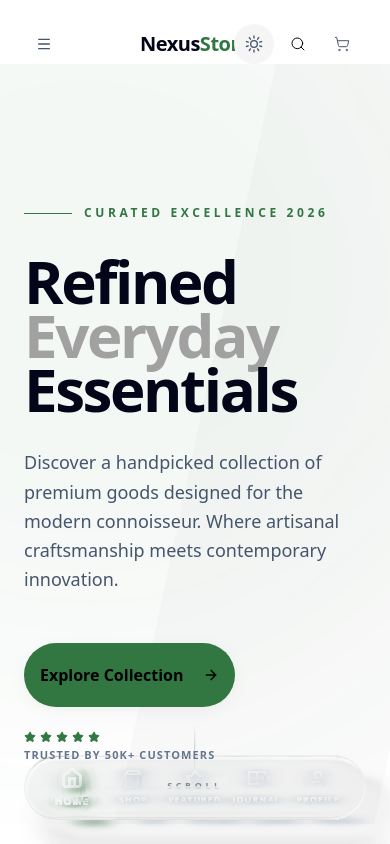
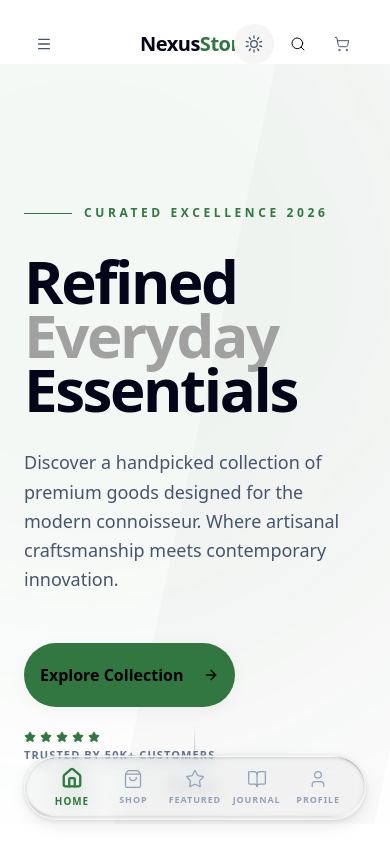
Before and after one commit to adhivedhanlr-maker/E-commerce, a Next.js app in the folder frontend/: page / in a window 390 px wide. Shown: the top 844 px of the page. Built offline with nearby package versions, Linux system fonts and the light colour scheme.

Commit message:
Revert "feat: improve mobile header with hamburger menu and refractive liquid glass effect for BottomNav"
This reverts commit 4f20deb150c75d6bf0c3714f9b7833a9f34a208a.

```diff
--- a/frontend/src/app/globals.css
+++ b/frontend/src/app/globals.css
@@ -229,21 +229,20 @@ html.dim {
 /* Main pill container utility and theme switcher base */
 .liquid-glass,
 .theme-switcher:not(.no-glass) {
-  background-color: color-mix(in srgb, var(--c-glass) 15%, transparent);
-  backdrop-filter: blur(20px) saturate(180%);
-  -webkit-backdrop-filter: blur(20px) saturate(180%);
-  filter: url(#liquid-glass-filter);
+  background-color: color-mix(in srgb, var(--c-glass) 12%, transparent);
+  backdrop-filter: blur(8px) saturate(var(--saturation));
+  -webkit-backdrop-filter: blur(8px) saturate(var(--saturation));
   box-shadow:
-    inset 0 0 0 1px color-mix(in srgb, var(--c-light) calc(var(--glass-reflex-light) * 15%), transparent),
-    inset 1.8px 3px 0px -2px color-mix(in srgb, var(--c-light) calc(var(--glass-reflex-light) * 95%), transparent),
+    inset 0 0 0 1px color-mix(in srgb, var(--c-light) calc(var(--glass-reflex-light) * 10%), transparent),
+    inset 1.8px 3px 0px -2px color-mix(in srgb, var(--c-light) calc(var(--glass-reflex-light) * 90%), transparent),
     inset -2px -2px 0px -2px color-mix(in srgb, var(--c-light) calc(var(--glass-reflex-light) * 80%), transparent),
     inset -3px -8px 1px -6px color-mix(in srgb, var(--c-light) calc(var(--glass-reflex-light) * 60%), transparent),
     inset -0.3px -1px 4px 0px color-mix(in srgb, var(--c-dark) calc(var(--glass-reflex-dark) * 12%), transparent),
     inset -1.5px 2.5px 0px -2px color-mix(in srgb, var(--c-dark) calc(var(--glass-reflex-dark) * 20%), transparent),
     inset 0px 3px 4px -2px color-mix(in srgb, var(--c-dark) calc(var(--glass-reflex-dark) * 20%), transparent),
     inset 2px -6.5px 1px -4px color-mix(in srgb, var(--c-dark) calc(var(--glass-reflex-dark) * 10%), transparent),
-    0px 2px 10px 0px color-mix(in srgb, var(--c-dark) calc(var(--glass-reflex-dark) * 15%), transparent),
-    0px 12px 24px 0px color-mix(in srgb, var(--c-dark) calc(var(--glass-reflex-dark) * 12%), transparent);
+    0px 1px 5px 0px color-mix(in srgb, var(--c-dark) calc(var(--glass-reflex-dark) * 10%), transparent),
+    0px 6px 16px 0px color-mix(in srgb, var(--c-dark) calc(var(--glass-reflex-dark) * 8%), transparent);
   transition:
     background-color 400ms cubic-bezier(1, 0.0, 0.4, 1),
     box-shadow 400ms cubic-bezier(1, 0.0, 0.4, 1);
--- a/frontend/src/app/layout.tsx
+++ b/frontend/src/app/layout.tsx
@@ -32,14 +32,6 @@ export default function RootLayout({
           </main>
           <BottomNav />
           <Footer />
-
-          {/* Global SVG filter for Liquid Glass Distortion */}
-          <svg style={{ position: 'absolute', width: 0, height: 0, pointerEvents: 'none' }} aria-hidden="true">
-            <filter id="liquid-glass-filter" primitiveUnits="objectBoundingBox">
-              <feGaussianBlur in="SourceGraphic" stdDeviation="0.02" result="blur" />
-              <feDisplacementMap in="blur" in2="SourceGraphic" scale="0.1" xChannelSelector="R" yChannelSelector="G" />
-            </filter>
-          </svg>
         </ThemeProvider>
       </body>
     </html>
--- a/frontend/src/components/common/ThemeSwitcher.tsx
+++ b/frontend/src/components/common/ThemeSwitcher.tsx
@@ -81,6 +81,16 @@ export default function ThemeSwitcher({ variant = 'full' }: { variant?: 'full' |
 
     return (
         <>
+            {/* Hidden SVG filter */}
+            <div className="switcher-filter-wrap">
+                <svg>
+                    <filter id="switcher-filter" primitiveUnits="objectBoundingBox">
+                        <feGaussianBlur in="SourceGraphic" stdDeviation="0.04" result="blur" />
+                        <feDisplacementMap in="blur" in2="SourceGraphic" scale="0.5" xChannelSelector="R" yChannelSelector="G" />
+                    </filter>
+                </svg>
+            </div>
+
             <fieldset
                 ref={switcherRef}
                 className={`theme-switcher theme-switcher--opt${currentOption}`}
```
